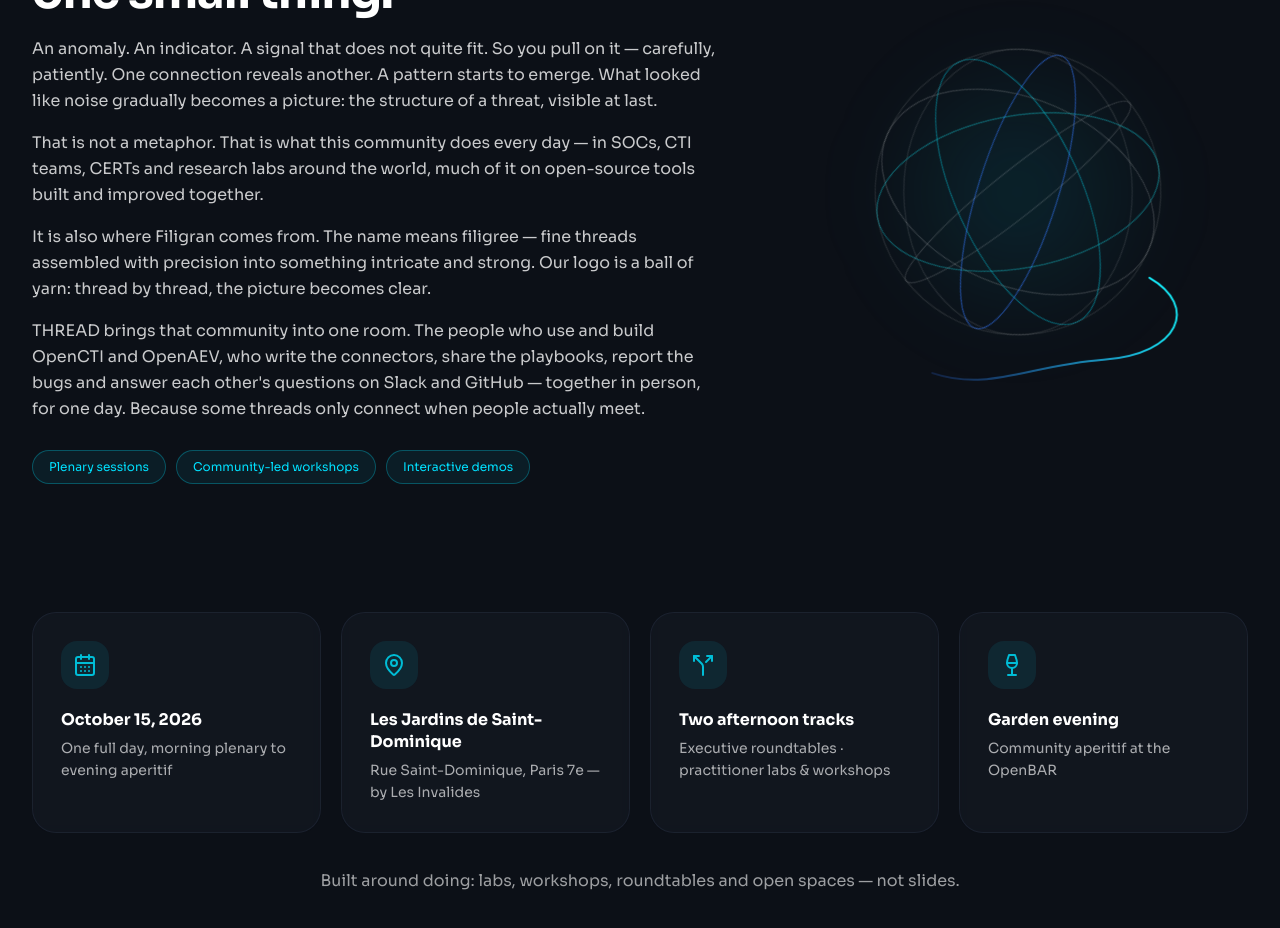
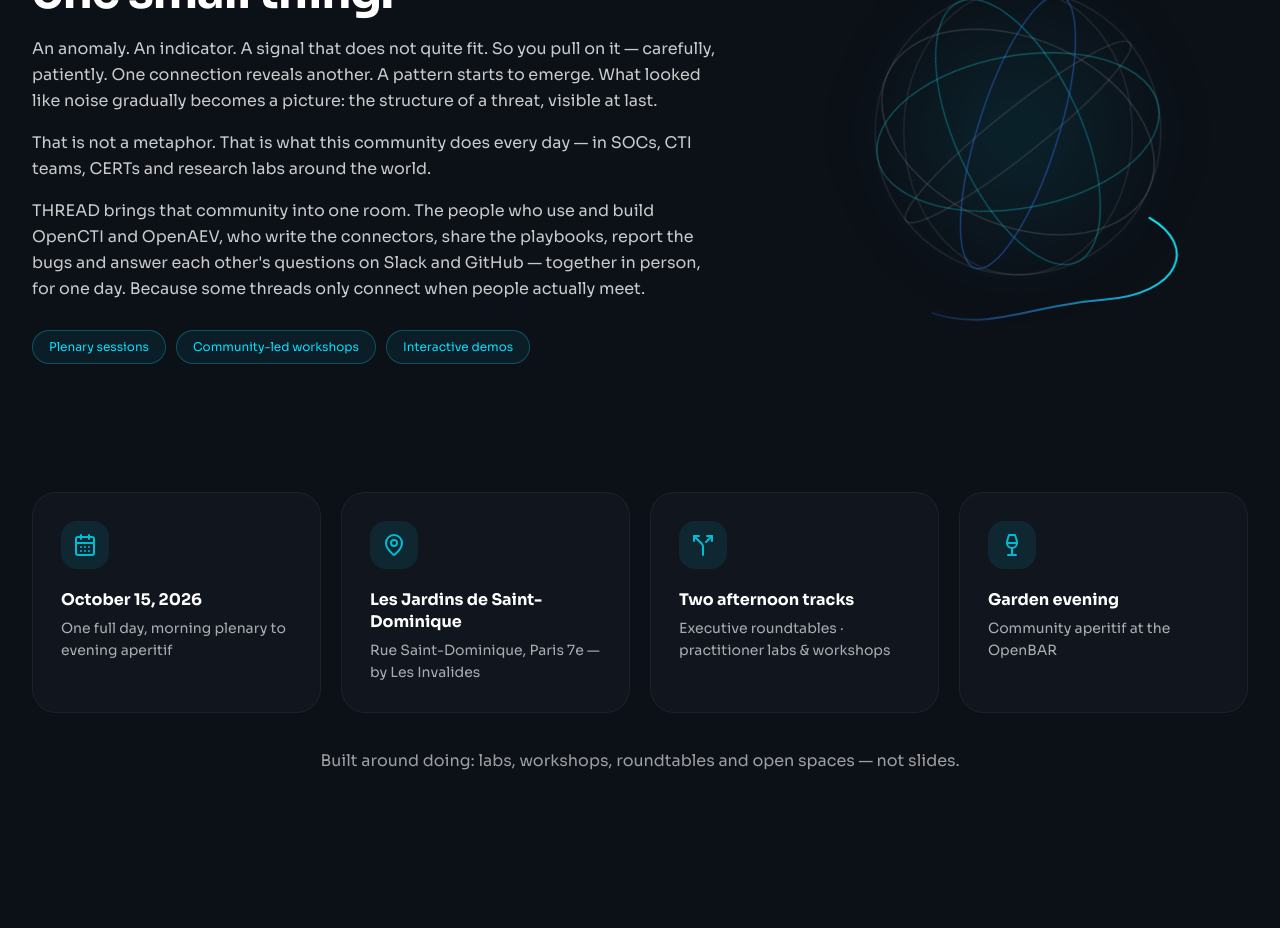
Before and after one commit to FiligranHQ/thread-conference, a React (Vite) app: page / in a window 1280 px wide. Shown: the part 1100-2028 px from the top of the page. Built offline with nearby package versions, Linux system fonts and the light colour scheme.

Commit message:
fix(Update_sections.ts): Paragraphs in Why Thread section

```diff
--- a/src/content/sections.ts
+++ b/src/content/sections.ts
@@ -20,8 +20,7 @@
   /** Each entry below is one paragraph. Add or remove paragraphs freely. */
   paragraphs: [
     "An anomaly. An indicator. A signal that does not quite fit. So you pull on it — carefully, patiently. One connection reveals another. A pattern starts to emerge. What looked like noise gradually becomes a picture: the structure of a threat, visible at last.",
-    "That is not a metaphor. That is what this community does every day — in SOCs, CTI teams, CERTs and research labs around the world, much of it on open-source tools built and improved together.",
-    "It is also where Filigran comes from. The name means filigree — fine threads assembled with precision into something intricate and strong. Our logo is a ball of yarn: thread by thread, the picture becomes clear.",
+    "That is not a metaphor. That is what this community does every day — in SOCs, CTI teams, CERTs and research labs around the world.",
     "THREAD brings that community into one room. The people who use and build OpenCTI and OpenAEV, who write the connectors, share the playbooks, report the bugs and answer each other's questions on Slack and GitHub — together in person, for one day. Because some threads only connect when people actually meet.",
   ],
   /** Small pills displayed under the story — grounded in Filigran's CORE values. */
```
